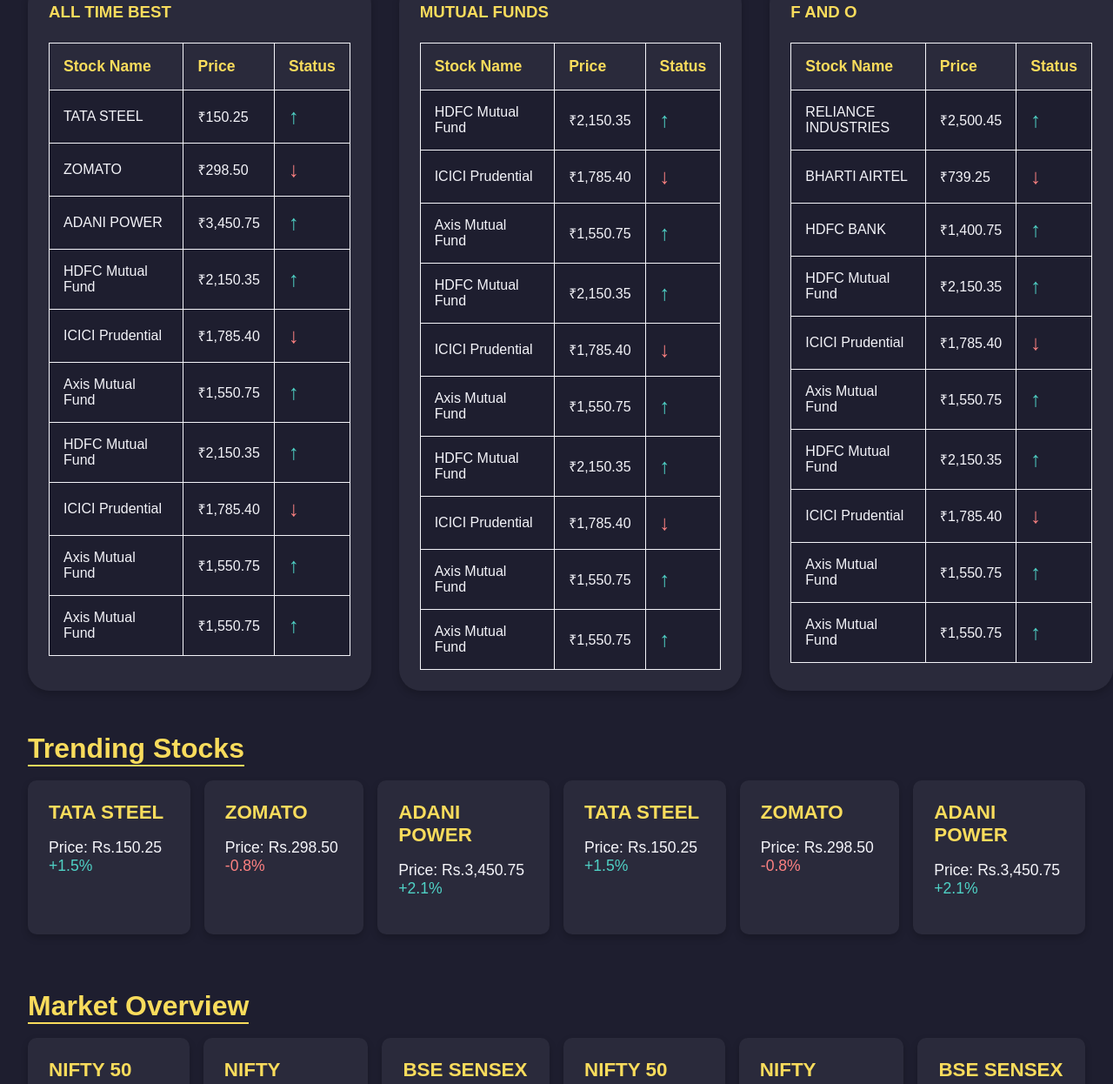
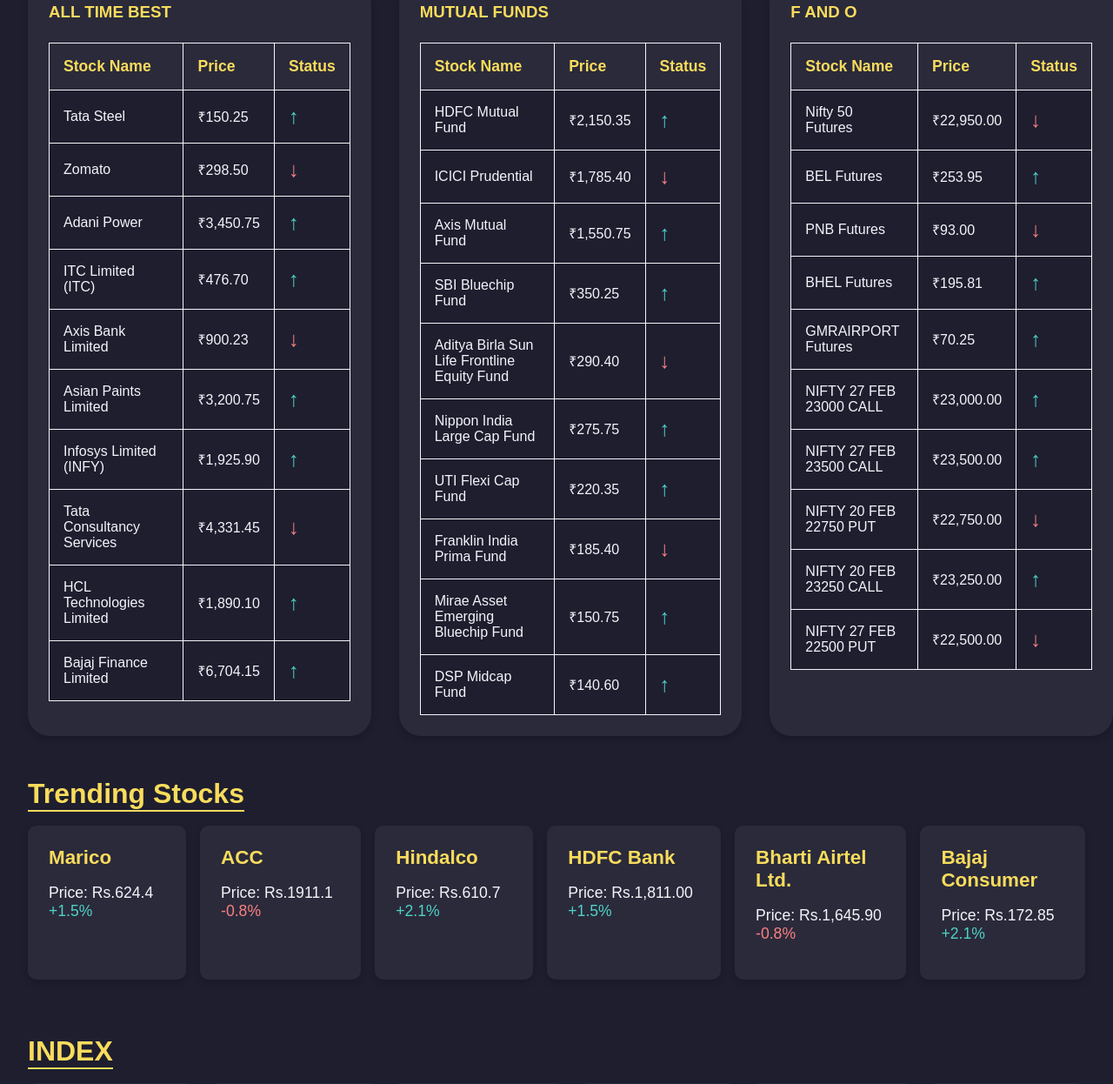
Before and after one commit to Vishalch118/Stocky, a plain HTML site: page index.html in a window 1280 px wide. Shown: the part 469-1715 px from the top of the page at 87% size. Drawn offline with Linux system fonts and the light colour scheme.

Commit message:
Update index.html

```diff
--- a/index.html
+++ b/index.html
@@ -14,15 +14,15 @@
       <input type="checkbox" id="menu-toggle"/>
       <label for="menu-toggle" class="menu-icon">&#9776;</label>
       <ul class="navbar">
-        <li><a href="#">Home</a></li>
-        <li><a href="#">Market Overview</a></li>
-        <li><a href="#">Top Gainers</a></li>
-        <li><a href="#">News</a></li>
+        <li><a href="#home">Home</a></li>
+        <li><a href="#market">Market Overview</a></li>
+        <li><a href="#top">Top Gainers</a></li>
+        <li><a href="#news">News</a></li>
       </ul>
     </nav>
   </header>
 
-  <section class="hero">
+  <section id="home" class="hero">
     <h1>Welcome to Stocky!</h1>
     <p>Your one-stop solution to search for any stock details</p>
     <div class="search-bar">
@@ -31,6 +31,7 @@
     </div>
   </section>
 
+  <section id="market">
   <div id="main">
     <div class="card">
       <h3>ALL TIME BEST</h3>
@@ -44,53 +45,53 @@
         </thead>
         <tbody>
           <tr>
-            <td>TATA STEEL</td>
+            <td>Tata Steel</td>
             <td>₹150.25</td>
             <td><span class="green">↑</span></td>
           </tr>
           <tr>
-            <td>ZOMATO</td>
+            <td>Zomato</td>
             <td>₹298.50</td>
             <td><span class="red">↓</span></td>
           </tr>
           <tr>
-            <td>ADANI POWER</td>
+            <td>Adani Power</td>
             <td>₹3,450.75</td>
             <td><span class="green">↑</span></td>
           </tr>
           <tr>
-            <td>HDFC Mutual Fund</td>
-            <td>₹2,150.35</td>
+            <td>ITC Limited (ITC)</td>
+            <td>₹476.70</td>
             <td><span class="green">↑</span></td>
           </tr>
           <tr>
-            <td>ICICI Prudential</td>
-            <td>₹1,785.40</td>
+            <td>Axis Bank Limited</td>
+            <td>₹900.23</td>
             <td><span class="red">↓</span></td>
           </tr>
           <tr>
-            <td>Axis Mutual Fund</td>
-            <td>₹1,550.75</td>
+            <td>Asian Paints Limited</td>
+            <td>₹3,200.75</td>
             <td><span class="green">↑</span></td>
           </tr>
           <tr>
-            <td>HDFC Mutual Fund</td>
-            <td>₹2,150.35</td>
+            <td>Infosys Limited (INFY)</td>
+            <td>₹1,925.90</td>
             <td><span class="green">↑</span></td>
           </tr>
           <tr>
-            <td>ICICI Prudential</td>
-            <td>₹1,785.40</td>
+            <td>Tata Consultancy Services</td>
+            <td>₹4,331.45</td>
             <td><span class="red">↓</span></td>
           </tr>
           <tr>
-            <td>Axis Mutual Fund</td>
-            <td>₹1,550.75</td>
+            <td>HCL Technologies Limited</td>
+            <td>₹1,890.10</td>
             <td><span class="green">↑</span></td>
           </tr>
           <tr>
-            <td>Axis Mutual Fund</td>
-            <td>₹1,550.75</td>
+            <td>Bajaj Finance Limited </td>
+            <td>₹6,704.15</td>
             <td><span class="green">↑</span></td>
           </tr>
         </tbody>
@@ -124,40 +125,41 @@
             <td><span class="green">↑</span></td>
           </tr>
           <tr>
-            <td>HDFC Mutual Fund</td>
-            <td>₹2,150.35</td>
+            <td>SBI Bluechip Fund</td>
+            <td>₹350.25</td>
             <td><span class="green">↑</span></td>
           </tr>
           <tr>
-            <td>ICICI Prudential</td>
-            <td>₹1,785.40</td>
+            <td>Aditya Birla Sun Life Frontline Equity Fund</td>
+            <td>₹290.40</td>
             <td><span class="red">↓</span></td>
           </tr>
           <tr>
-            <td>Axis Mutual Fund</td>
-            <td>₹1,550.75</td>
+            <td>Nippon India Large Cap Fund</td>
+            <td>₹275.75</td>
             <td><span class="green">↑</span></td>
           </tr>
           <tr>
-            <td>HDFC Mutual Fund</td>
-            <td>₹2,150.35</td>
+            <td>UTI Flexi Cap Fund</td>
+            <td>₹220.35</td>
             <td><span class="green">↑</span></td>
           </tr>
           <tr>
-            <td>ICICI Prudential</td>
-            <td>₹1,785.40</td>
+            <td>Franklin India Prima Fund</td>
+            <td>₹185.40</td>
             <td><span class="red">↓</span></td>
           </tr>
           <tr>
-            <td>Axis Mutual Fund</td>
-            <td>₹1,550.75</td>
+            <td>Mirae Asset Emerging Bluechip Fund</td>
+            <td>₹150.75</td>
             <td><span class="green">↑</span></td>
           </tr>
           <tr>
-            <td>Axis Mutual Fund</td>
-            <td>₹1,550.75</td>
+            <td>DSP Midcap Fund</td>
+            <td>₹140.60</td>
             <td><span class="green">↑</span></td>
           </tr>
+
         </tbody>
       </table>
     </div>
@@ -174,94 +176,97 @@
           </thead>
           <tbody>
             <tr>
-              <td>RELIANCE INDUSTRIES</td>
-              <td>₹2,500.45</td>
+              <td>Nifty 50 Futures</td>
+              <td>₹22,950.00</td>
+              <td><span class="red">↓</span></td>
+            </tr>
+            <tr>
+              <td>BEL Futures </td>
+              <td>₹253.95</td>
               <td><span class="green">↑</span></td>
             </tr>
             <tr>
-              <td>BHARTI AIRTEL</td>
-              <td>₹739.25</td>
+              <td>PNB Futures</td>
+              <td>₹93.00</td>
               <td><span class="red">↓</span></td>
             </tr>
             <tr>
-              <td>HDFC BANK</td>
-              <td>₹1,400.75</td>
+              <td>BHEL Futures</td>
+              <td>₹195.81</td>
               <td><span class="green">↑</span></td>
             </tr>
             <tr>
-              <td>HDFC Mutual Fund</td>
-              <td>₹2,150.35</td>
+              <td>GMRAIRPORT Futures </td>
+              <td>₹70.25</td>
               <td><span class="green">↑</span></td>
             </tr>
             <tr>
-              <td>ICICI Prudential</td>
-              <td>₹1,785.40</td>
+              <td>NIFTY 27 FEB 23000 CALL</td>
+              <td>₹23,000.00</td>
+              <td><span class="green">↑</span></td>
+            </tr>
+            <tr>
+              <td>NIFTY 27 FEB 23500 CALL</td>
+              <td>₹23,500.00</td>
+              <td><span class="green">↑</span></td>
+            </tr>
+            <tr>
+              <td>NIFTY 20 FEB 22750 PUT</td>
+              <td>₹22,750.00</td>
               <td><span class="red">↓</span></td>
             </tr>
             <tr>
-              <td>Axis Mutual Fund</td>
-              <td>₹1,550.75</td>
+              <td>NIFTY 20 FEB 23250 CALL</td>
+              <td>₹23,250.00</td>
               <td><span class="green">↑</span></td>
             </tr>
             <tr>
-              <td>HDFC Mutual Fund</td>
-              <td>₹2,150.35</td>
-              <td><span class="green">↑</span></td>
-            </tr>
-            <tr>
-              <td>ICICI Prudential</td>
-              <td>₹1,785.40</td>
+              <td>NIFTY 27 FEB 22500 PUT</td>
+              <td>₹22,500.00</td>
               <td><span class="red">↓</span></td>
             </tr>
-            <tr>
-              <td>Axis Mutual Fund</td>
-              <td>₹1,550.75</td>
-              <td><span class="green">↑</span></td>
-            </tr>
-            <tr>
-              <td>Axis Mutual Fund</td>
-              <td>₹1,550.75</td>
-              <td><span class="green">↑</span></td>
-            </tr>
+
           </tbody>
         </table>
       </div>
   </div>
+  </section>
 
-  <section class="trending-stocks">
+
+  <section id="top" class="trending-stocks">
     <h2>Trending Stocks</h2>
     <div class="carousal-container">
     <div class="stock-grid">
       <div class="stock-card">
-        <h3>TATA STEEL</h3>
-        <p>Price: Rs.150.25 <span class="green"> +1.5%</span></p>
+        <h3>Marico</h3>
+        <p>Price: Rs.624.4 <span class="green"> +1.5%</span></p>
       </div>
       <div class="stock-card">
-        <h3>ZOMATO</h3>
-        <p>Price: Rs.298.50 <span class="red"> -0.8%</span></p>
+        <h3>ACC</h3>
+        <p>Price: Rs.1911.1 <span class="red"> -0.8%</span></p>
       </div>
       <div class="stock-card">
-        <h3>ADANI POWER</h3>
-        <p>Price: Rs.3,450.75 <span class="green"> +2.1%</span></p>
+        <h3>Hindalco</h3>
+        <p>Price: Rs.610.7 <span class="green"> +2.1%</span></p>
       </div>
       <div class="stock-card">
-        <h3>TATA STEEL</h3>
-        <p>Price: Rs.150.25 <span class="green"> +1.5%</span></p>
+        <h3>HDFC Bank</h3>
+        <p>Price: Rs.1,811.00<span class="green"> +1.5%</span></p>
       </div>
       <div class="stock-card">
-        <h3>ZOMATO</h3>
-        <p>Price: Rs.298.50 <span class="red"> -0.8%</span></p>
+        <h3>Bharti Airtel Ltd.</h3>
+        <p>Price: Rs.1,645.90 <span class="red"> -0.8%</span></p>
       </div>
       <div class="stock-card">
-        <h3>ADANI POWER</h3>
-        <p>Price: Rs.3,450.75 <span class="green"> +2.1%</span></p>
+        <h3>Bajaj Consumer</h3>
+        <p>Price: Rs.172.85<span class="green"> +2.1%</span></p>
       </div>
     </div>
   </div>
   </section>
 
   <section class="market-overview">
-    <h2>Market Overview</h2>
+    <h2>INDEX</h2>
     <div class="carousal-container">
     <div class="overview-grid">
       <div class="overview-item">
@@ -277,42 +282,43 @@
         <p>Price: Rs.34,500.10 <span class="green"> +0.8%</span></p>
       </div>
       <div class="overview-item">
-        <h3>NIFTY 50</h3>
-        <p>Price: Rs.4,150.32 <span class="green"> +0.6%</span></p>
+        <h3>NIFTY BANK</h3>
+        <p>Price: Rs.49,259 <span class="green"> +0.6%</span></p>
       </div>
       <div class="overview-item">
-        <h3>NIFTY MIDCAP</h3>
-        <p>Price: Rs.13,250.55 <span class="red"> -1.2%</span></p>
+        <h3>BSE Quality</h3>
+        <p>Price: Rs.1,657.46<span class="red"> -1.2%</span></p>
       </div>
       <div class="overview-item">
-        <h3>BSE SENSEX</h3>
-        <p>Price: Rs.34,500.10 <span class="green"> +0.8%</span></p>
+        <h3>Nifty 100</h3>
+        <p>Price: Rs.18,828<span class="green"> +0.8%</span></p>
       </div>
     </div>
   </div>
   </section>
 
-  <section class="news-section">
+  <section id="news" class="news-section">
     <h2>Latest News</h2>
     <div class="news-card">
-      <h3>Stock Market Today: SENSEX hits Record High</h3>
-      <p>Stay updated with the latest stock market news and trends.</p>
-      <a href="#">Read More</a>
+      <h3>Nifty forms green candle, buy-on-dips favored above 22,725.</h3>
+      <p>Stock Market Highlights | Technically, on the daily scale, Nifty has formed a green candle, indicating strength</p>
+      <a href="https://www.cnbctv18.com/market/trade-setup-for-february-20-nifty-eyes-breakout-with-key-support-at-22800-and-resistance-at-23100-23150-19561653.htm" target="_blank">Read More</a>
+
     </div>
     <div class="news-card">
-      <h3>Tech Stocks on the Rise</h3>
-      <p>Discover how tech giants are dominating the market this week.</p>
-      <a href="#">Read More</a>
+      <h3>Closing Bell: Sensex, Nifty flat amid volatility</h3>
+      <p>BSE Midcap index was up 1.2 percent and Smallcap index added 2.4 percent</p>
+      <a href="https://www.moneycontrol.com/news/business/markets/stock-market-live-sensex-nifty-50-share-price-gift-nifty-latest-updates-19-02-2025-liveblog-12944614.html" target="_blank">Read More</a>
     </div>
     <div class="news-card">
-      <h3>Stock Market Today: SENSEX hits Record High</h3>
-      <p>Stay updated with the latest stock market news and trends.</p>
-      <a href="#">Read More</a>
+      <h3>Nifty eyes breakout with key support</h3>
+      <p>Analysts see the 22,800 level on the NSE Nifty50 as a key support for the market</p>
+      <a href="https://www.cnbctv18.com/market/trade-setup-for-february-20-nifty-eyes-breakout-with-key-support-at-22800-and-resistance-at-23100-23150-19561653.htm" target="_blank">Read More</a>
     </div>
     <div class="news-card">
-      <h3>Tech Stocks on the Rise</h3>
-      <p>Discover how tech giants are dominating the market this week.</p>
-      <a href="#">Read More</a>
+      <h3>12 BSE-listed companies hit upper circuits</h3>
+      <p>Indian markets experienced another volatile session on February 19 as an initial sharp sell-off.</p>
+      <a href="https://www.livemint.com/market/stock-market-news/stock-market-today-12-bse-listed-companies-hit-upper-circuit-do-you-own-any-11739957883642.html" target="_blank">Read More</a>
     </div>
   </section>
 
@@ -326,7 +332,7 @@
           <p>Rachana Ranade is a chartered accountant and pro-trader/investor in stock markets. is a trainer and mentor.</p>
       </div>
       <div class="card-footer">
-          <a id="explore" href="https://www.youtube.com/@CARachanaRanade">Explore</a>
+          <a id="explore" href="https://www.youtube.com/@CARachanaRanade" target="_blank">Explore</a>
       </div>
     </div>
     <div class="card1">
@@ -336,7 +342,7 @@
           <p>From in-depth analysis to regular updates, empowering you to make informed investment decisions.</p>
       </div>
       <div class="card-footer">
-          <a id="explore" href="https://www.youtube.com/@Groww">Explore</a>
+          <a id="explore" href="https://www.youtube.com/@Groww" target="_blank">Explore</a>
       </div>
     </div>
     <div class="card1">
@@ -346,7 +352,7 @@
           <p>Pranjal Kamra is one of the top financial experts in India. He is the co-founder and CEO of Finology Ventures Pvt. Ltd.</p>
       </div>
       <div class="card-footer">
-          <a id="explore" href="https://www.youtube.com/@pranjalkamra">Explore</a>
+          <a id="explore" href="https://www.youtube.com/@pranjalkamra" target="_blank">Explore</a>
       </div>
     </div>
     </div>
@@ -355,5 +361,6 @@
   <footer>
     <p>&copy; 2025 Stocky. All rights reserved.</p>
   </footer>
+  <script src="script.js"></script>
 </body>
 </html>
```
